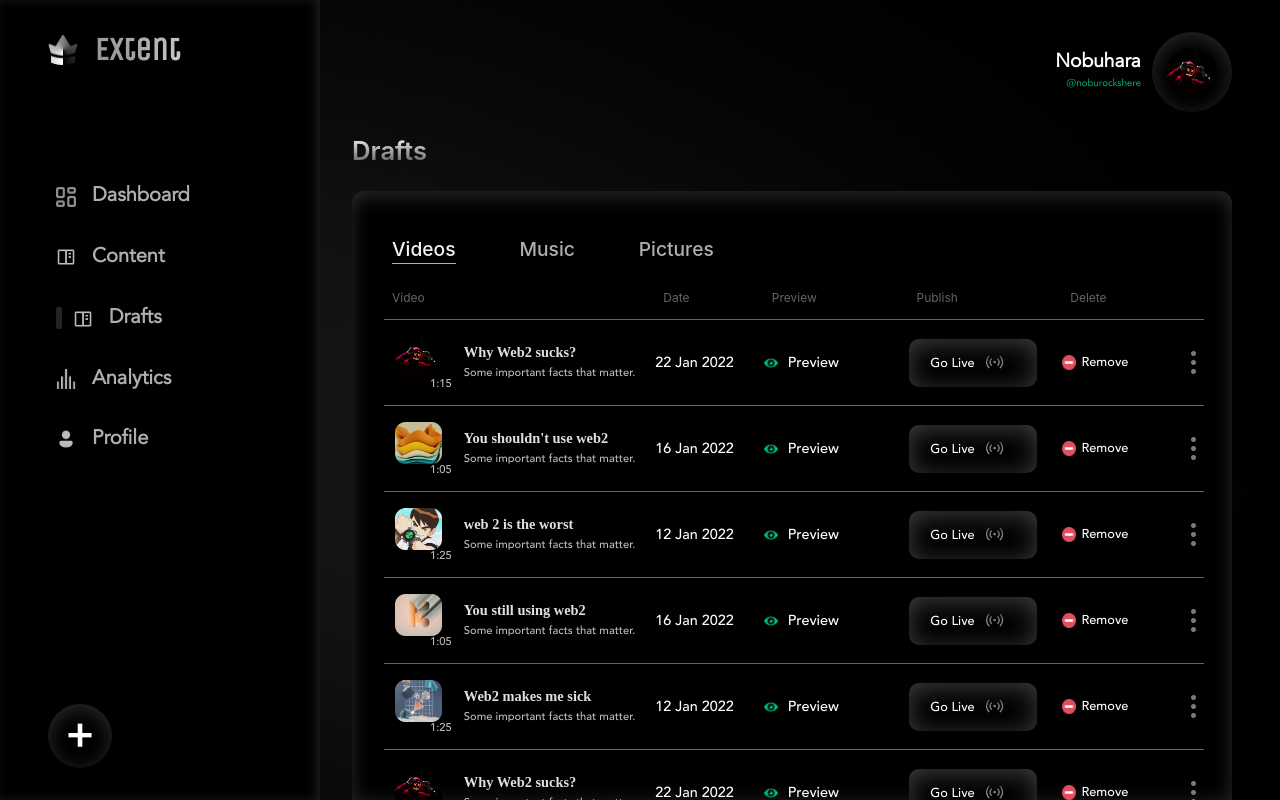
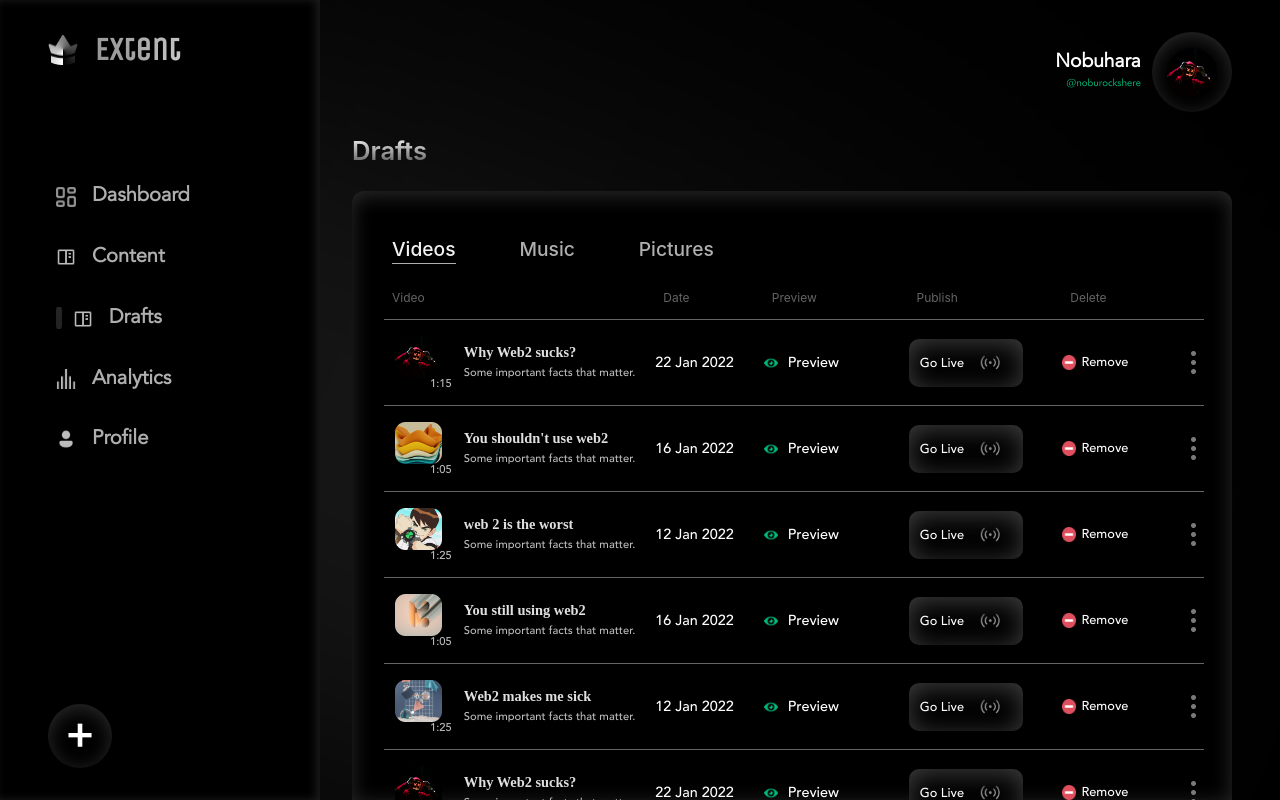
Before and after one commit to Extent-Org/Extent-Frontend, a React (Create React App) app: page /creator/draft in a window 1280 px wide. Built offline with nearby package versions, Linux system fonts and the light colour scheme; a web font is replaced by a local one.

Commit message:
Fix: Button width

```diff
--- a/src/components/CreatorPage/Main/MainComponents/TableDraft.scss
+++ b/src/components/CreatorPage/Main/MainComponents/TableDraft.scss
@@ -155,8 +155,8 @@
 
             & button {
                 @include center__element;
+                padding: 0 0.7rem;
                 background: $color2;
-                width: 8rem;
                 height: 3rem;
                 font-family: "AvenirMedium";
                 font-size: 0.8rem;
@@ -168,9 +168,12 @@
                 color: #fff;
 
                 & img {
-                    width: 2.5rem;
-                    padding-left: 10px;
-                    padding-top: 6px;
+                    width: 3rem;
+                    padding-top: 8px;
+                }
+
+                &:hover {
+                    cursor: pointer;
                 }
             }
 
```
